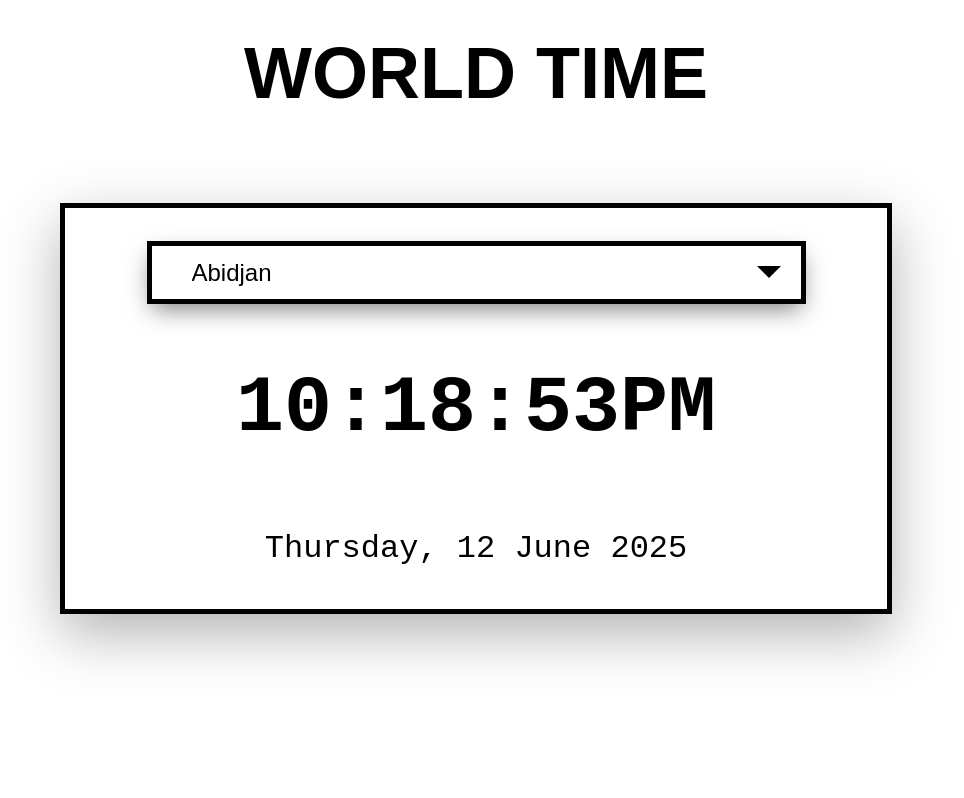
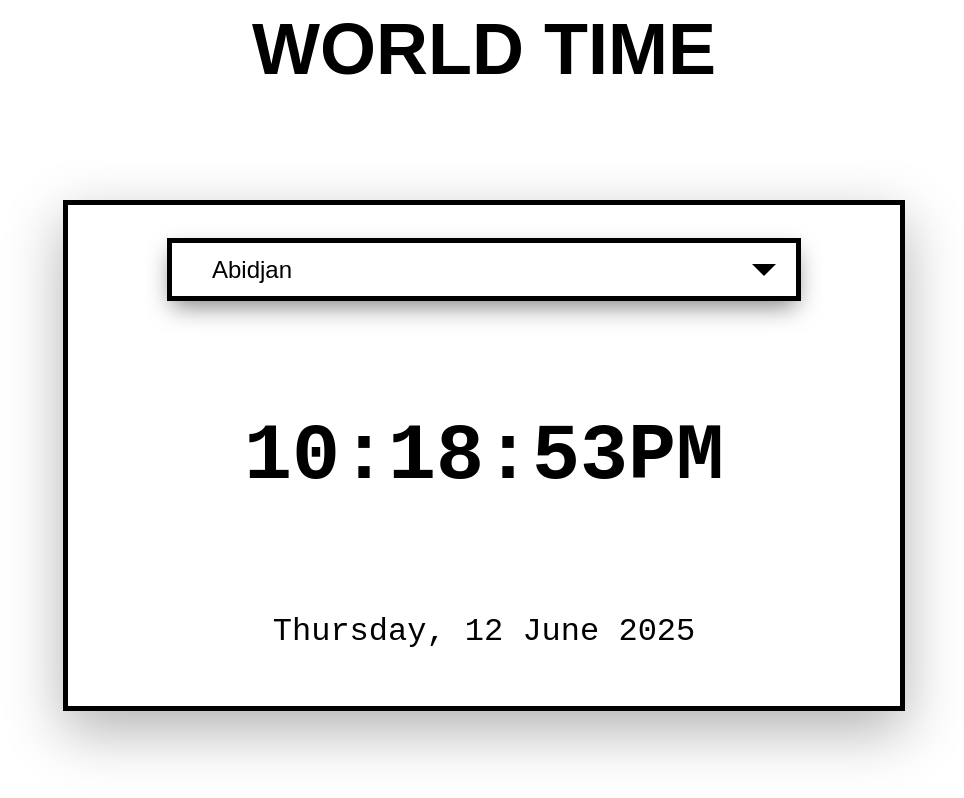
Before and after one commit to Manish20060829/Timezoneapp, a website built with Vite: page index.html in a window 1280 px wide. Shown: the whole page, without its empty margins (164-1128 px from the left). Built offline with nearby package versions, Linux system fonts and the light colour scheme.

Commit message:
Css styles changed

```diff
--- a/style.css
+++ b/style.css
@@ -1,9 +1,14 @@
-html,body{
+html{
+    width: 100%;
+    height: 100%;
+}
+
+body{
     width: 100%;
     height: 100%;
     overflow-x: hidden;
-    display: flex;
-    justify-content: center;
+
+
 
 
 }
@@ -17,8 +22,16 @@ html,body{
     width: 65%;
     margin: auto;
     box-shadow: 0 20px 55px 0 rgba(0,0,0, 0.3);
-    min-height: 50vh;
+    min-height: 500px;
     padding-top: 1px;
+    top: 12rem;
+
+
+
+
+
+
+
 
 }
 
@@ -30,12 +43,17 @@ select{
     color: black;
     border: 0;
     outline: none;
+    width: 100%;
+
 }
 
 .custom-select{
     position: absolute;
     margin-top: 2rem;
     border: 5px solid black;
+    width: 75%;
+
+
 }
 
 .custom-arrow {
@@ -97,6 +115,7 @@ header{
     text-align: center;
     font-family: 'Montserrat', sans-serif;
     font-weight: 600;
-    top: 2rem;
+
+
 
 }
```
Also changed, not shown: dist/assets/index-CZXbLlkl.css (deleted), dist/assets/index-DwJcVph5.css (added), dist/assets/index-h-jNF0Yp.js (renamed from dist/assets/index-WAX_VZ91.js), dist/index.html.
